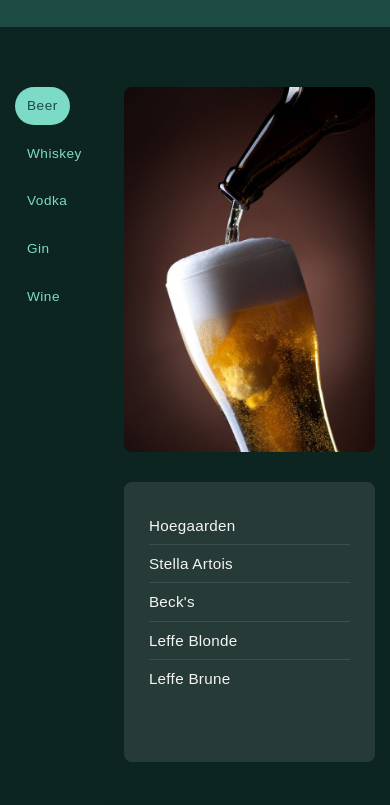
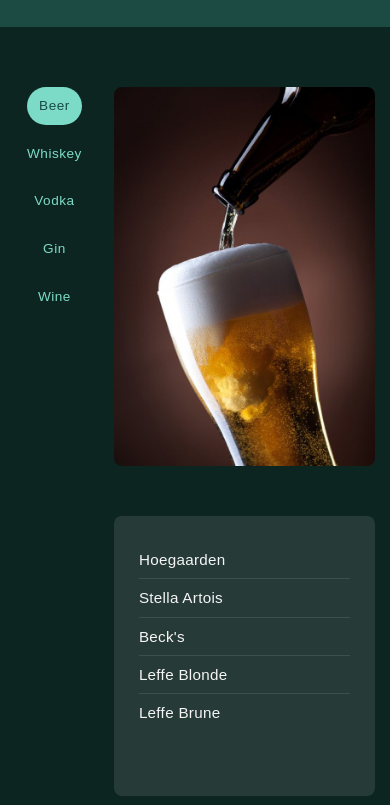
Before and after one commit to yuditriaji/temanalko-website, a plain HTML site: page index.html in a window 390 px wide. Shown: the part 1259-2064 px from the top of the page. Drawn offline with Linux system fonts and the light colour scheme.

```diff
--- a/styles/styles.css
+++ b/styles/styles.css
@@ -1113,14 +1113,53 @@ footer {
 }
 
 @media (max-width: 768px) {
-    .menu-categories a {
-        font-size: 0.9rem;
-        padding: 8px 15px;
+    .menu-grid {
+        grid-template-columns: 1fr;
+        gap: 20px;
     }
 
-    .menu-list li {
-        font-size: 1rem;
-        padding: 10px 0;
+    .menu-categories {
+        display: flex;
+        justify-content: center;
+        flex-wrap: wrap;
+        gap: 10px;
+    }
+
+    .menu-categories ul {
+        display: flex;
+        flex-direction: column;
+        align-items: center;
+        padding: 0;
+    }
+
+    .menu-categories a {
+        padding: 8px 15px;
+        border-radius: 20px;
+        font-size: 0.9rem;
+    }
+
+    .menu-content {
+        display: flex;
+        flex-direction: column;
+        align-items: center;
+    }
+
+    .menu-image {
+        order: -1;
+        width: 100%;
+        max-width: 300px;
+        margin-bottom: 20px;
+    }
+
+    .menu-list {
+        width: 100%;
+        max-width: 300px;
+    }
+
+    .menu-pdf-button {
+        width: 100%;
+        max-width: 300px;
+        margin: 20px auto;
     }
 }
 
```
